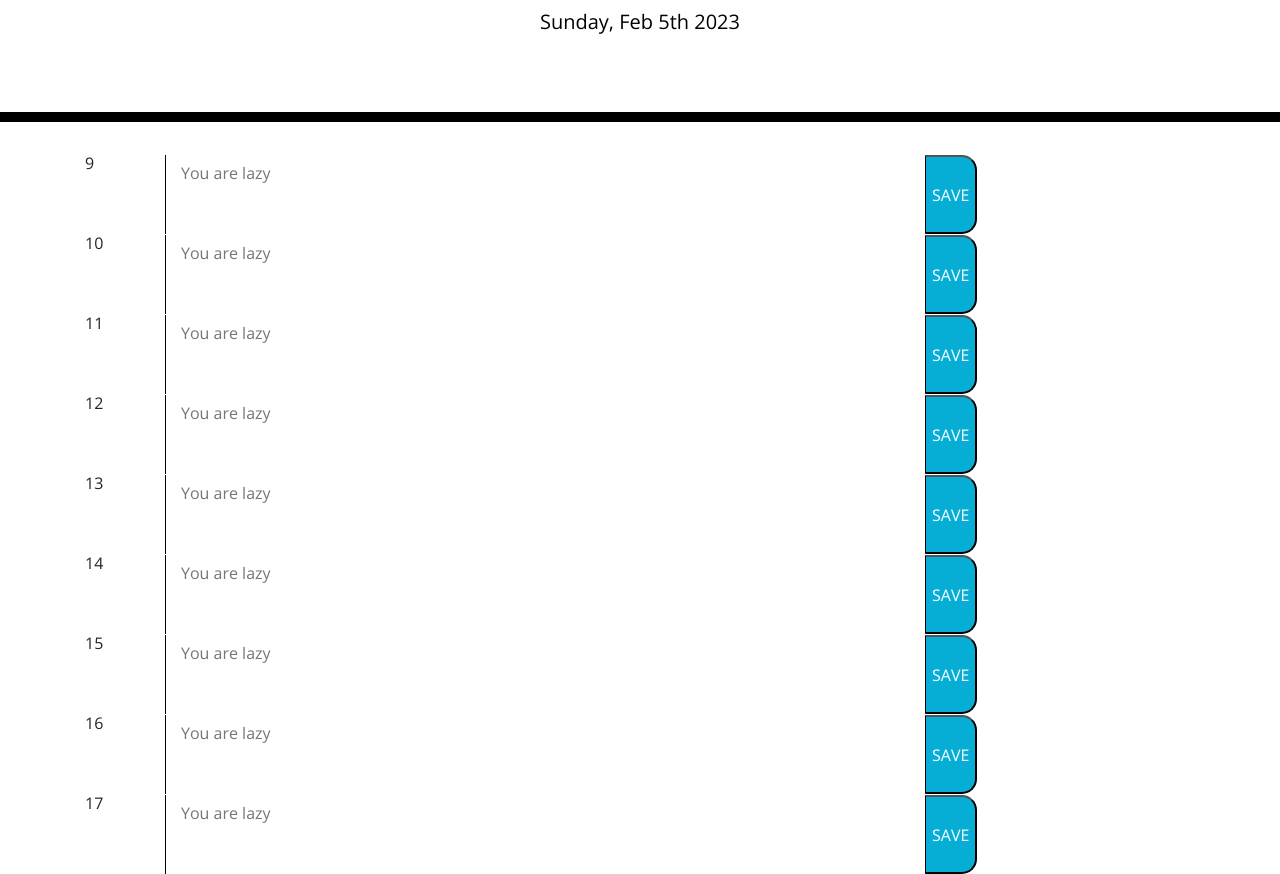
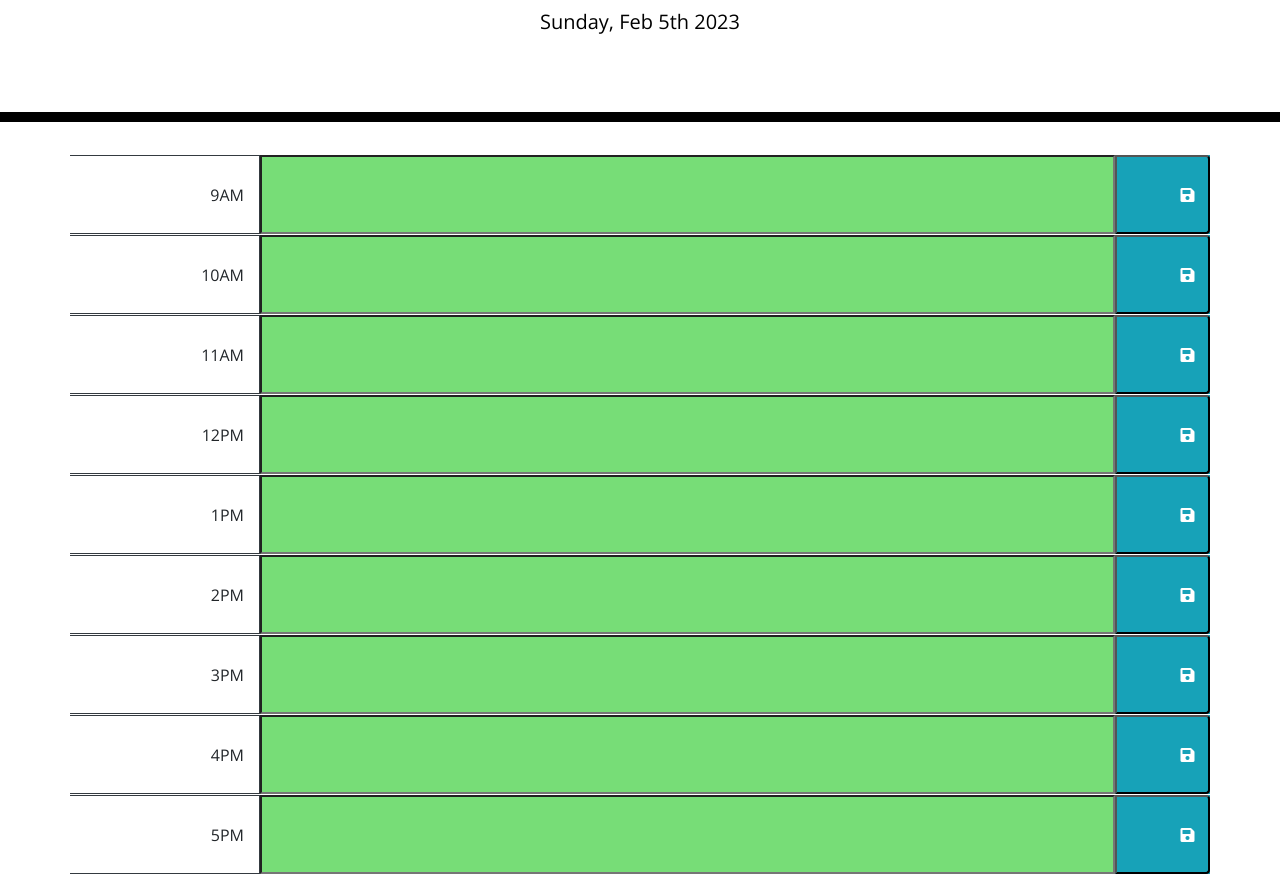
Before and after one commit to iTeak/Tasker, a plain HTML site: page index.html in a window 1280 px wide. Shown: the part 182-1056 px from the top of the page. Drawn offline with nearby package versions, Linux system fonts and the light colour scheme.

Commit message:
fixing bug where save button doesnt' show

```diff
--- a/index.html
+++ b/index.html
@@ -18,8 +18,7 @@
       href="https://fonts.googleapis.com/css?family=Open+Sans&display=swap"
       rel="stylesheet"
     />
-    <link rel="stylesheet" href="style.css" />
-
+    <link rel="stylesheet" href="./style.css" />
     <title>Work Day Scheduler</title>
   </head>
 
@@ -29,58 +28,128 @@
       <p class="lead">A simple calendar app for scheduling your work day</p>
       <p id="currentDay" class="lead"></p>
     </header>
-    <div id= "hours" class="container">
+    <div class="container">
+
       <!-- Timeblocks go here -->
-      <div id="timeids"  id="9" class="row" >
-        <div class="col-md-1">9</div>
-       <textarea placeholder="You are lazy" class="col-md-8" id="text"></textarea>
-       <button class="saveBtn"class="col-md-3">SAVE</button>
+
+      <!-- 9AM Timeblock -->
+<div class="row">
+        <div class="col-2 border border-dark border-left-0 d-flex align-items-center justify-content-end">9AM</div>
+        <div class="col-9 bg-secondary d-flex align-items-center justify-content-start" style="padding:0">
+          <input type="text" style="width:100%; height:100%" class="bg-success" id="9">
         </div>
-      <div id="timeids" id="10"class="row">
-        <div class="col-md-1">10</div>
-       <textarea placeholder="You are lazy" class="col-md-8" id="text"></textarea>
-       <button class="saveBtn"class="col-md-3">SAVE</button>
+        <div class="col-1 bg-info d-flex align-items-center justify-content-center" style="padding:0">
+          <button class="bg-info rounded-right rounded-small" style="width:100%; height:100%" class="saveBtn">
+            <i class='fas fa-save' style='color:white'></i>
+          </button>
         </div>
-      <div id="timeids" id="11"class="row">
-        <div class="col-md-1">11</div>
-       <textarea placeholder="You are lazy" class="col-md-8" id="text"></textarea>
-       <button class="saveBtn"class="col-md-3">SAVE</button>
-      </div>
-      <div id="timeids" id="12"class="row">
-        <div class="col-md-1">12</div>
-       <textarea placeholder="You are lazy" class="col-md-8" id="text"></textarea>
-       <button class="saveBtn"class="col-md-3">SAVE</button>
-      </div>
-      <div id="timeids"id="13"class="row">
-        <div class="col-md-1">13</div>
-       <textarea placeholder="You are lazy" class="col-md-8" id="text"></textarea>
-       <button class="saveBtn"class="col-md-3">SAVE</button>
-      </div>
-      <div id="timeids" id="14"class="row">
-        <div class="col-md-1">14</div>
-       <textarea placeholder="You are lazy" class="col-md-8" id="text"></textarea>
-       <button class="saveBtn"class="col-md-3">SAVE</button>
-      </div>
-      <div id="timeids" id="15"class="row">
-        <div class="col-md-1">15</div>
-       <textarea placeholder="You are lazy" class="col-md-8" id="text"></textarea>
-       <button class="saveBtn"class="col-md-3">SAVE</button>
-      </div>
-      <div id="timeids" id="16"class="row">
-        <div class="col-md-1">16</div>
-       <textarea placeholder="You are lazy" class="col-md-8" id="text"></textarea>
-       <button class="saveBtn"class="col-md-3">SAVE</button>
-      </div>
-      <div id="timeids" id="17"class="row">
-        <div class="col-md-1">17</div>
-       <textarea placeholder="You are lazy" class="col-md-8" id="text"></textarea>
-       <button class="saveBtn"class="col-md-3">SAVE</button>
       </div>
 
+         <!-- 10AM Timeblock -->
+
+      <div class="row">
+        <div class="col-2 border border-dark border-left-0 d-flex align-items-center justify-content-end">10AM</div>
+        <div class="col-9 bg-secondary d-flex align-items-center justify-content-start" style="padding:0">
+          <input type="text" style="width:100%; height:100%" class="bg-success" id="10">
+        </div>
+        <div class="col-1 bg-info d-flex align-items-center justify-content-center" style="padding:0">
+          <button class="bg-info rounded-right rounded-small" style="width:100%; height:100%" class="saveBtn">
+            <i class='fas fa-save' style='color:white'></i>
+          </button>
+        </div>
+      </div>
+           <!-- 11AM Timeblock -->
+
+      <div class="row">
+        <div class="col-2 border border-dark border-left-0 d-flex align-items-center justify-content-end">11AM</div>
+        <div class="col-9 bg-secondary d-flex align-items-center justify-content-start" style="padding:0">
+          <input type="text" style="width:100%; height:100%" class="bg-success" id="11">
+        </div>
+        <div class="col-1 bg-info d-flex align-items-center justify-content-center" style="padding:0">
+          <button class="bg-info rounded-right rounded-small" style="width:100%; height:100%" class="saveBtn">
+            <i class='fas fa-save' style='color:white'></i>
+          </button>
+        </div>
+      </div>
+            <!-- 12PM Timeblock -->
+      <div class="row">
+        <div class="col-2 border border-dark border-left-0 d-flex align-items-center justify-content-end">12PM</div>
+        <div class="col-9 bg-secondary d-flex align-items-center justify-content-start" style="padding:0">
+          <input type="text" style="width:100%; height:100%" class="bg-success" id="12">
+        </div>
+        <div class="col-1 bg-info d-flex align-items-center justify-content-center" style="padding:0">
+          <button class="bg-info rounded-right rounded-small" style="width:100%; height:100%" class="saveBtn">
+            <i class='fas fa-save' style='color:white'></i>
+          </button>
+        </div>
       </div>
 
-    <script src="https://cdnjs.cloudflare.com/ajax/libs/jquery/3.2.1/jquery.min.js"></script>
+              <!-- 1 PM Timeblock -->
+      <div class="row">
+        <div class="col-2 border border-dark border-left-0 d-flex align-items-center justify-content-end">1PM</div>
+        <div class="col-9 bg-secondary d-flex align-items-center justify-content-start" style="padding:0">
+          <input type="text" style="width:100%; height:100%" class="bg-success" id="1">
+        </div>
+        <div class="col-1 bg-info d-flex align-items-center justify-content-center" style="padding:0">
+          <button class="bg-info rounded-right rounded-small" style="width:100%; height:100%" class="saveBtn">
+            <i class='fas fa-save' style='color:white'></i>
+          </button>
+        </div>
+      </div>
+               <!-- 2 PM Timeblock -->
+      <div class="row">
+        <div class="col-2 border border-dark border-left-0 d-flex align-items-center justify-content-end">2PM</div>
+        <div class="col-9 bg-secondary d-flex align-items-center justify-content-start" style="padding:0">
+          <input type="text" style="width:100%; height:100%" class="bg-success" id="2">
+        </div>
+        <div class="col-1 bg-info d-flex align-items-center justify-content-center" style="padding:0">
+          <button class="bg-info rounded-right rounded-small" style="width:100%; height:100%" class="saveBtn">
+            <i class='fas fa-save' style='color:white'></i>
+          </button>
+        </div>
+      </div>
+                <!-- 3 PM Timeblock -->
+      <div class="row">
+        <div class="col-2 border border-dark border-left-0 d-flex align-items-center justify-content-end">3PM</div>
+        <div class="col-9 bg-secondary d-flex align-items-center justify-content-start" style="padding:0">
+          <input type="text" style="width:100%; height:100%" class="bg-success" id="3">
+        </div>
+        <div class="col-1 bg-info d-flex align-items-center justify-content-center" style="padding:0">
+          <button class="bg-info rounded-right rounded-small" style="width:100%; height:100%" id="saveBtn">
+            <i class='fas fa-save' style='color:white'></i>
+          </button>
+        </div>
+      </div>
+                 <!-- 4 PM Timeblock -->
+      <div class="row">
+        <div class="col-2 border border-dark border-left-0 d-flex align-items-center justify-content-end">4PM</div>
+        <div class="col-9 bg-secondary d-flex align-items-center justify-content-start" style="padding:0">
+          <input type="text" style="width:100%; height:100%" class="bg-success" id="4">
+        </div>
+        <div class="col-1 bg-info d-flex align-items-center justify-content-center" style="padding:0">
+          <button class="bg-info rounded-right rounded-small" style="width:100%; height:100%" id="saveBtn">
+            <i class='fas fa-save' style='color:white'></i>
+          </button>
+        </div>
+      </div>
+                 <!-- 5 PM Timeblock -->
+      <div class="row">
+        <div class="col-2 border border-dark border-left-0 d-flex align-items-center justify-content-end">5PM</div>
+        <div class="col-9 bg-secondary d-flex align-items-center justify-content-start" style="padding:0">
+          <input type="text" style="width:100%; height:100%" class="bg-success" id="5">
+        </div>
+        <div class="col-1 bg-info d-flex align-items-center justify-content-center" style="padding:0">
+          <button class="bg-info rounded-right rounded-small" style="width:100%; height:100%" class="saveBtn">
+            <i class='fas fa-save' style='color:white'></i>
+          </button>
+        </div>
+      </div>
+
+
+
+      <script src="https://code.jquery.com/jquery-3.4.1.min.js"></script>
       <script src="https://cdnjs.cloudflare.com/ajax/libs/moment.js/2.24.0/moment.min.js"></script>
-    <script defer src="script.js"></script>
+
+      <script src="./script.js"></script>
     </body>
   </html>
```
Lines whose indentation alone changed are shown as unchanged.
